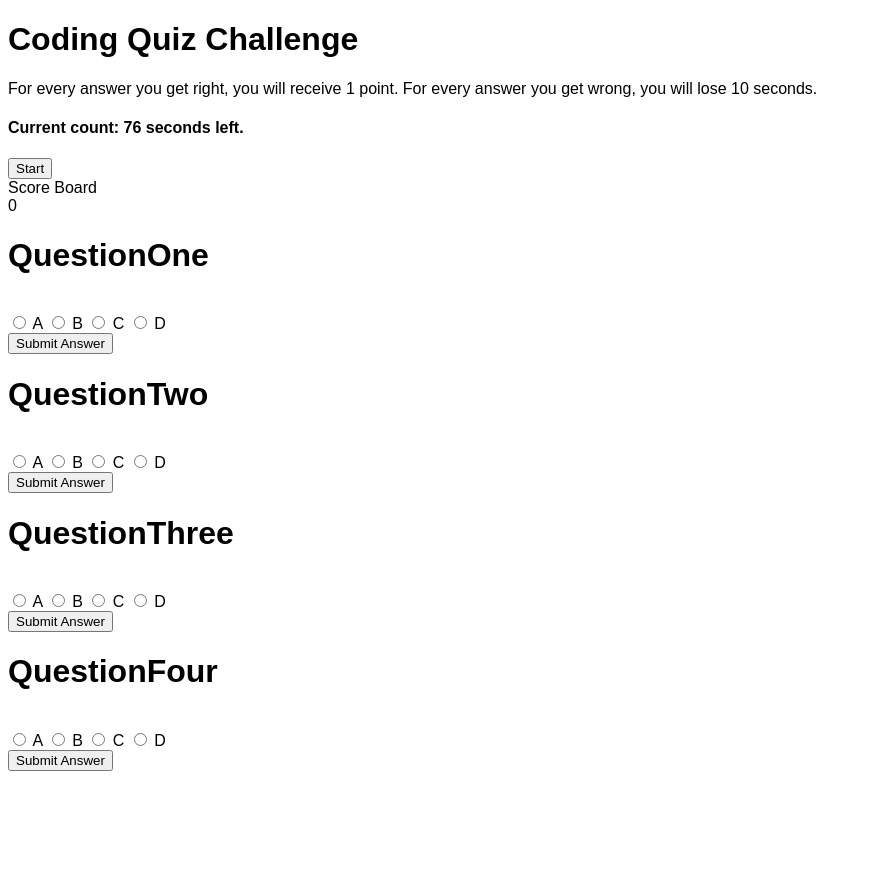
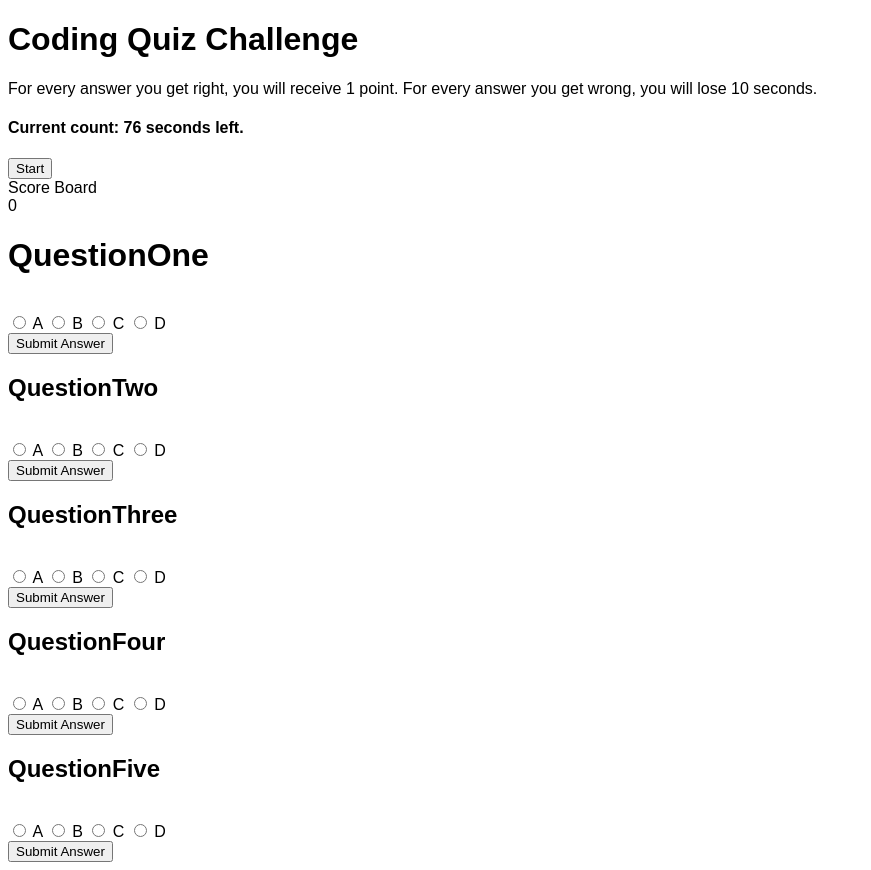
Before and after one commit to AleciaMPerez/assessment, a plain HTML site: page index.html in a window 1280 px wide. Shown: the whole page, without its empty margins (0-871 px from the left). Before the commit the page ends 800 px from the top, so only its background shows below. Drawn offline with Linux system fonts and the light colour scheme.

Commit message:
HTML questions format

```diff
--- a/assets/js/script.js
+++ b/assets/js/script.js
@@ -31,5 +31,3 @@ startEl.addEventListener("click", function() {
   count--;
   setCounterText()
 });
-
-// prompt questions -- My questions aren't appearing on the screen//
--- a/index.html
+++ b/index.html
@@ -14,12 +14,13 @@
       you get wrong, you will lose 10 seconds.
     </p>
     <h4>Current count: <span id="count">80</span></h4>
-    <button id=start-timer>Start</button>
+    <button id="start-timer">Start</button>
     <div class="scoreBoard">Score Board</div>
     <div class="scoreBoardScore">0</div>
 
     <!--Question template-->
-    <h1 class="QuestionOne">QuestionOne</h1><br>
+    <div class="questionOne">
+    <h1>QuestionOne</h1><br>
 <form>
   <input type="radio" name="choice" value="AnswerA"> A
   <input type="radio" name="choice" value="AnswerB"> B
@@ -27,8 +28,10 @@
   <input type="radio" name="choice" value="AnswerD"> D
 </form>
 <button>Submit Answer</button>
+</div>
 
-<h1 class="QuestionTwo">QuestionTwo</h1><br>
+<div class="questionTwo">
+  <h2>QuestionTwo</h2><br>
 <form>
   <input type="radio" name="choice" value="AnswerA"> A
   <input type="radio" name="choice" value="AnswerB"> B
@@ -36,8 +39,10 @@
   <input type="radio" name="choice" value="AnswerD"> D
 </form>
 <button>Submit Answer</button>
+</div>
 
-<h1 class="QuestionThree">QuestionThree</h1><br>
+<div class="questionThree">
+<h2>QuestionThree</h2><br>
 <form>
   <input type="radio" name="choice" value="AnswerA"> A
   <input type="radio" name="choice" value="AnswerB"> B
@@ -45,8 +50,10 @@
   <input type="radio" name="choice" value="AnswerD"> D
 </form>
 <button>Submit Answer</button>
+</div>
 
-<h1 class="QuestionFour">QuestionFour</h1><br>
+<div class="questionFour">
+<h2>QuestionFour</h2><br>
 <form>
   <input type="radio" name="choice" value="AnswerA"> A
   <input type="radio" name="choice" value="AnswerB"> B
@@ -54,6 +61,20 @@
   <input type="radio" name="choice" value="AnswerD"> D
 </form>
 <button>Submit Answer</button>
+</div>
+
+<div class="questionFive">
+  <h2>QuestionFive</h2><br>
+  <form>
+    <input type="radio" name="choice" value="AnswerA"> A
+    <input type="radio" name="choice" value="AnswerB"> B
+    <input type="radio" name="choice" value="AnswerC"> C
+    <input type="radio" name="choice" value="AnswerD"> D
+  </form>
+  <button>Submit Answer</button>
+  </div>
+
+
 
 
     <script src="./assets/js/script.js"></script>
```
